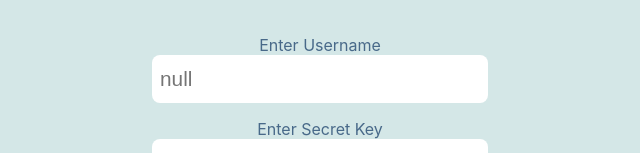
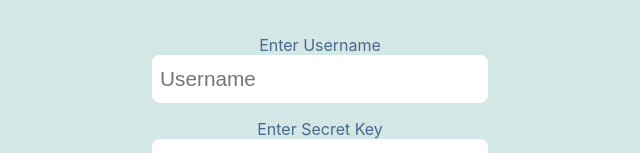
Before and after one commit to ibnjunaid/personal_diary, a React (Create React App) app in the folder client/: page /newUser in a window 1280 px wide. Shown: the part 250-403 px from the top of the page, without its empty margins (320-960 px from the left). Built offline with nearby package versions, Linux system fonts and the light colour scheme.

Commit message:
storing/creating keys in frontend

```diff
--- a/client/src/App.tsx
+++ b/client/src/App.tsx
@@ -16,7 +16,9 @@ export interface UserInterface {
   isSecretsConfigured: boolean,
   email: string,
   displayPicture: string,
-  userName: string
+  userName: string,
+  Sectet: string,
+  Private: string
 }
 
 const initialState: UserInterface = {
@@ -24,7 +26,9 @@ const initialState: UserInterface = {
   isSecretsConfigured: false,
   email: '',
   displayPicture: 'https://encrypted-tbn0.gstatic.com/images?q=tbn:ANd9GcQ1_0exkA6Rq8-cVs9yK-IOErE-MulGdqx7nP3uyk9hWq27iv5xfHp4j0KP_YgFumn242c&usqp=CAU',
-  userName: 'Username'
+  userName: 'Username',
+  Sectet: '',
+  Private: ''
 }
 
 export const StateContext = createContext<{
@@ -48,6 +52,10 @@ const reducer = (state: UserInterface, action: any) => {
       return { ...state, userName: action.value }
     case 'setUser':
       return { ...action.value , isLoggedIn: true }
+    case 'SecretKey':
+      return { ...state, Secret: action.value}
+    case 'PrivateKey':
+        return { ...state, Private: action.value}
     default:
       return state
   }
--- a/client/src/components/display/UserInfo.tsx
+++ b/client/src/components/display/UserInfo.tsx
@@ -9,7 +9,7 @@ const UserInfo = () => {
     return (
         <>
             <img src={ StateContextN.state.displayPicture} className='image' alt='display picture alt'></img>
-            <p className='input'> { localStorage.getItem('userName') }</p>
+            <p className='input'> { StateContextN.state.userName }</p>
         </>
     )
 }
--- a/client/src/components/display/UserSettings.tsx
+++ b/client/src/components/display/UserSettings.tsx
@@ -17,17 +17,16 @@ const UserSettings = ({setToggle}: UserSettingsI ) => {
             <img src={StateContextN.state.displayPicture} className='imageset' alt='work desk'/>
             Username <br/>
             <input  placeholder='Your name' className='seti'
-                    onChange={(e: React.ChangeEvent<HTMLInputElement>) =>{ StateContextN.dispatch({type: 'userName', value: e.target.value});
-                                                                            localStorage.setItem('userName', e.target.value) }}/>
+                    onChange={(e: React.ChangeEvent<HTMLInputElement>) =>{ StateContextN.dispatch({type: 'userName', value: e.target.value})} }/>
             <EditOutlined /> <br/>
 
             Secret Key <br/>
             <input placeholder='xxx-xxxx-xxx' className='seti'
-                    onChange={(e: React.ChangeEvent<HTMLInputElement>) =>{localStorage.setItem('Secret Key', e.target.value) }}/><EditOutlined /><br/>
+                    onChange={(e: React.ChangeEvent<HTMLInputElement>) =>{ StateContextN.dispatch({type:'SecretKey', value:e.target.value})} }/><EditOutlined /><br/>
 
             Public Key <br/>
             <input placeholder='xxx-xxx-xxx' className='seti'
-                    onChange={(e: React.ChangeEvent<HTMLInputElement>) =>{localStorage.setItem('Public Key', e.target.value) }}/><EditOutlined /><br/>
+                    onChange={(e: React.ChangeEvent<HTMLInputElement>) =>{ StateContextN.dispatch({type:'PrivateKey', value:e.target.value})}}/><EditOutlined /><br/>
 
             Google Account <br/>
             <input  placeholder='xyx123@gmail.com' className='seti'
--- a/client/src/components/login/login-with-google/index.tsx
+++ b/client/src/components/login/login-with-google/index.tsx
@@ -39,7 +39,6 @@ const handleLogin = async (googleData: any , StateContextN: any, history: any) =
     StateContextN.dispatch({type:'setUser', value:{ ...data.user, isSecretsConfigured : data.isSecretsConfigured}})
 
     localStorage.setItem('token',data.token)
-    localStorage.setItem('userName', data.user.userName)
 
     if( data.isSecretsConfigured ){
         history.push('/entry');
--- a/client/src/pages/Create_Key/CreateKeys.tsx
+++ b/client/src/pages/Create_Key/CreateKeys.tsx
@@ -1,7 +1,25 @@
 import { Link } from 'react-router-dom';
+import { useContext } from 'react';
 import './CreateKey.scss'
 
+import { StateContext } from '../../App';
 const CreateKeys = () => {
+
+    const StateContextN = useContext (StateContext)
+
+    // fetch(`http://localhost:5000/api/`, {
+    //     method: 'POST',
+    //     //body: JSON.stringify(FullEntry),
+    //     headers: {
+    //         'Content-Type': "application/json"
+    //     }
+    // }).then((response: Response) => {
+    //     response.json()
+    //         .then(({ entry }: any) => {
+    //             //setData([entry, ...data])
+    //         })
+    // })
+
     return(
         <div className='ekeydiv'>
             <div className='ekeydiv2' >
@@ -9,15 +27,15 @@ const CreateKeys = () => {
             </div>
             <img src='https://simg.nicepng.com/png/small/136-1366211_group-of-10-guys-login-user-icon-png.png' className='ekeyi'></img><br/>
             Enter Username <br/>
-            <input placeholder={`${localStorage.getItem('userName')}`} className='keyin'/> <br/>
+            <input placeholder={StateContextN.state.userName} className='keyin'/> <br/>
 
             Enter Secret Key <br/>
             <input placeholder='xxx-xxxx-xxx' className='keyin'
-                    onChange={(e) =>{ localStorage.setItem('Secret Key', e.target.value)}}/><br/>
+                    onChange={(e) =>{ StateContextN.dispatch({type:'SecretKey', value:e.target.value}) }}/><br/>
 
             Enter Public Key <br/>
             <input placeholder='xxx-xxx-xxx' className='keyin'
-                     onChange={(e) =>{ localStorage.setItem('Public Key', e.target.value)}}/><br/>
+                     onChange={(e) =>{ StateContextN.dispatch({type:'PrivateKey', value:e.target.value})}}/><br/>
 
             <button className='butk'><Link to='/entry' style={{color:'white', textDecoration:'none'}}> Create Account </Link></button>
         </div>
--- a/client/src/pages/Create_Key/EnterKey.tsx
+++ b/client/src/pages/Create_Key/EnterKey.tsx
@@ -1,10 +1,30 @@
 import { LockOutlined } from "@ant-design/icons"
+import { useEffect } from "react";
 import { Link } from 'react-router-dom';
 
 import './CreateKey.scss'
 const EnterKey = () => {
 
-    const SecretKey = localStorage.getItem('Secret Key')
+    // useEffect(() => {
+    //     (async () => {
+    //         try {
+    //             const response = await fetch(`http://localhost:5000/api/`, {
+    //                 method: 'GET',
+    //                 mode: 'cors',
+    //                 headers:{
+    //                     'Content-Type':"application/json"
+    //                 }
+    //             })
+    //             let {data} = await response.json()
+    //             //setData(data)
+    //         } catch (error) {
+    //             throw error;
+    //         }
+    //     })()
+    // }, [])
+
+
+    const SecretKey = `${localStorage.getItem('Secret Key')}`
     let SecretEntered
     return(
         <div className='keydiv'>
```
